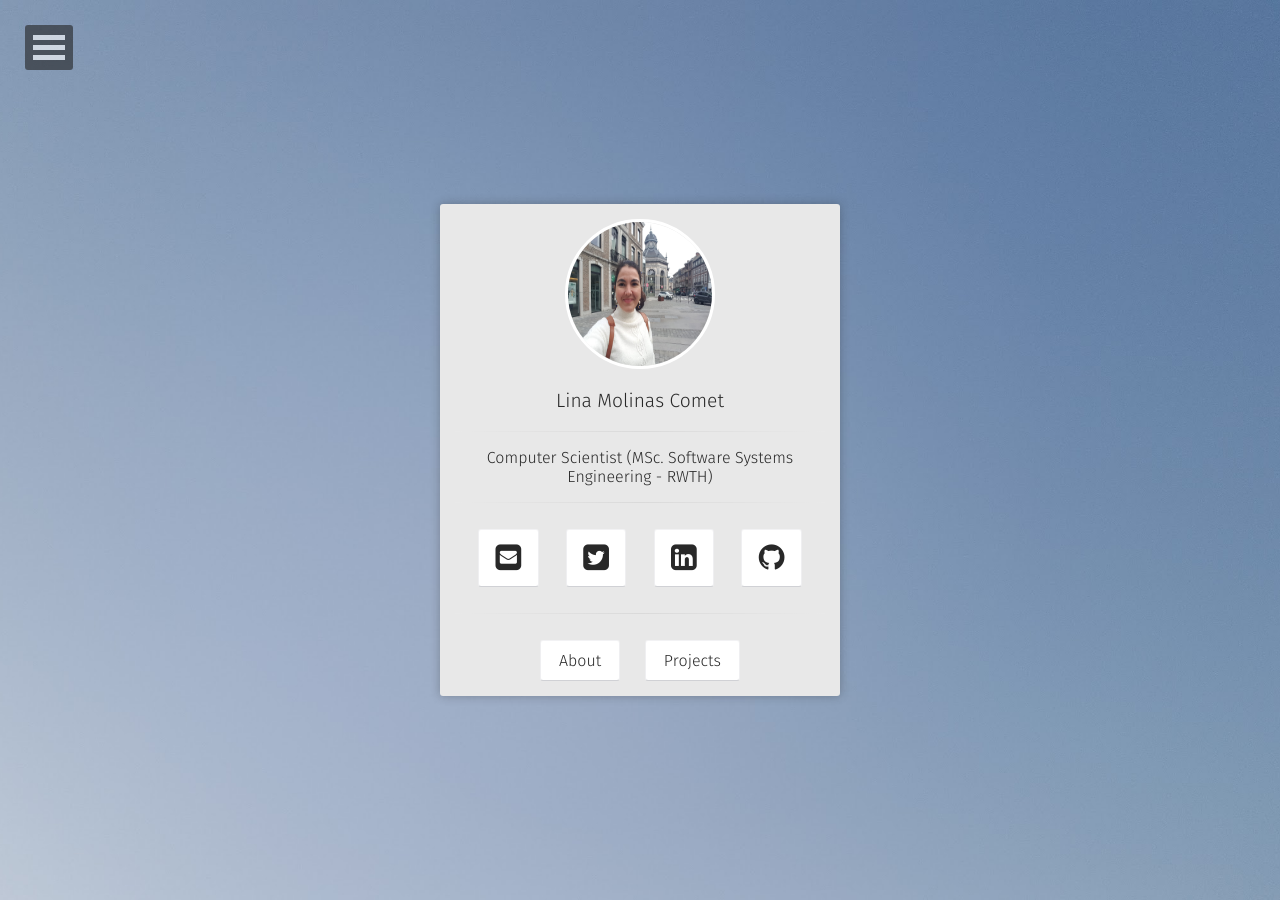
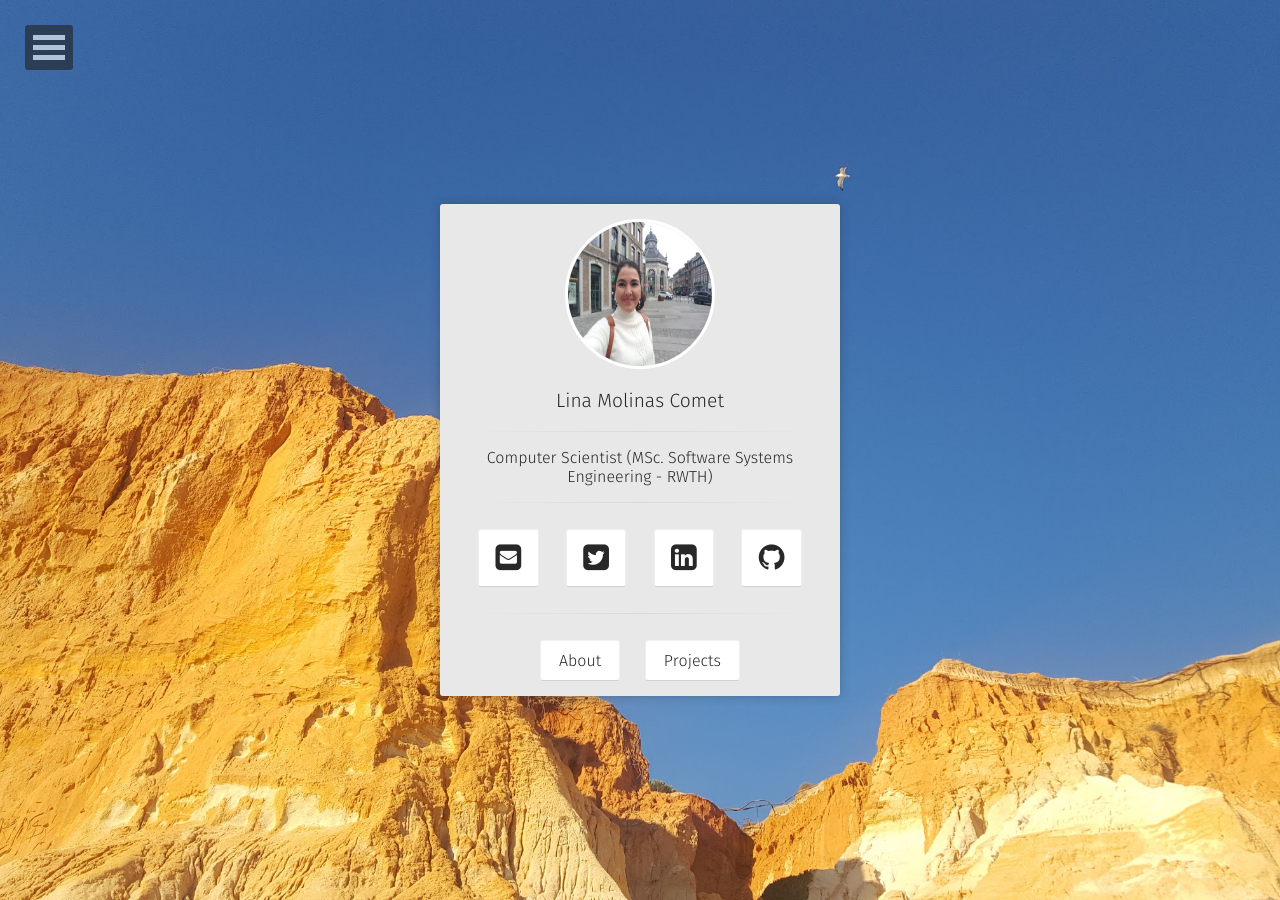
Before and after one commit to lcomet/linamolinascomet, a Jekyll site: the page built from index.html, in a window 1280 px wide. Built offline with Jekyll 4.4.1, drawn with Linux system fonts in a browser that asks for light colours; some web fonts are replaced.

Commit message:
update
update background

```diff
--- a/_config.yml
+++ b/_config.yml
@@ -6,7 +6,7 @@ description:        "Continuously learning"
 reading_time:       true
 words_per_minute:   200
 logo:               'assets/img/menew.jpg'
-background:         'assets/img/gaviota.jpg'
+background:         'assets/img/gaviotacliff.jpg'
 tiled_bg:           false   # Set this true if you want to tile your background image, otherwise it will be covered
 locale:             en_US
 url:                https://lcomet.github.io/linamolinascomet/
```
